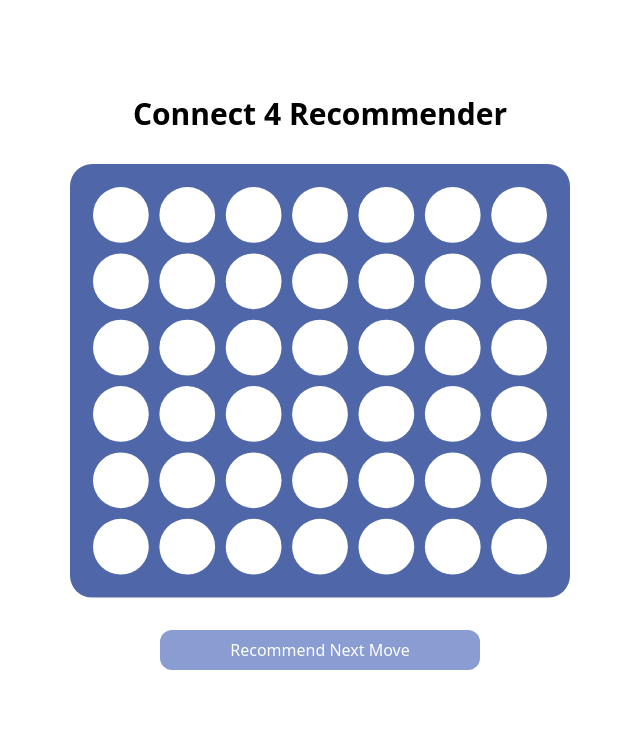
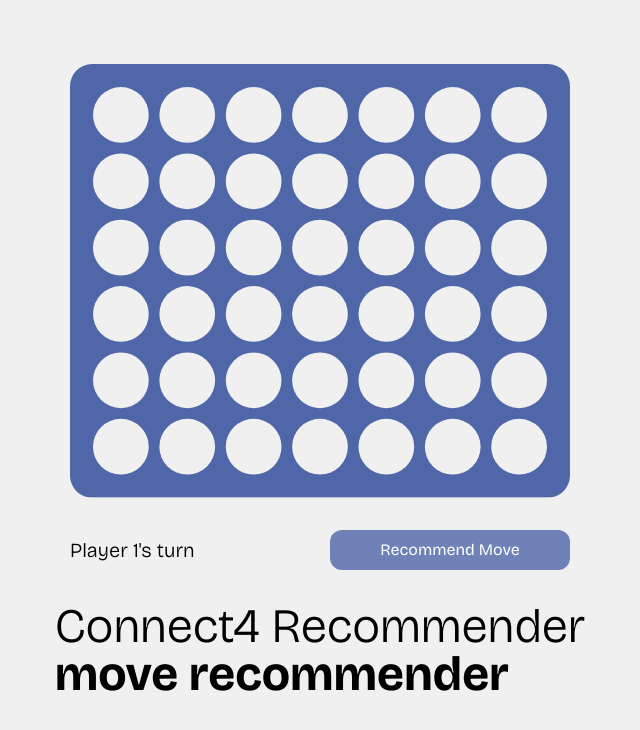
Before and after one commit to Ashleyc417/cpsc481-project2, a SvelteKit app: page / in a window 1280 px wide. Shown: the top 730 px of the page, without its empty margins (320-960 px from the left). Built offline with nearby package versions, Linux system fonts and the light colour scheme.

Commit message:
chore: stylize a bit

```diff
--- a/src/lib/components/Board.svelte
+++ b/src/lib/components/Board.svelte
@@ -28,7 +28,7 @@
 	});
 </script>
 
-<svg width="90%" viewBox={`0 0 ${W} ${H}`} style="max-width: 500px; cursor: pointer;">
+<svg viewBox={`0 0 ${W} ${H}`} class="max-w-100 sm:max-w-125 cursor-pointer">
 	<defs>
 		<mask id="board-mask">
 			<rect width={W} height={H} fill="white" />
--- a/src/routes/+page.svelte
+++ b/src/routes/+page.svelte
@@ -1,35 +1,41 @@
 <script lang="ts">
-	import './styles.css';
+	import '../styles.css';
 	import { gameState, recommendMove, resetGame } from '$lib/connect4/state.svelte';
 	import { Winner } from '$lib/connect4/logic';
 	import Board from '$lib/components/Board.svelte';
 </script>
 
-<main class="max-w-3xl mx-auto flex flex-col items-center gap-8 p-6 pt-24">
-	<h1 class="text-xl md:text-3xl font-bold">Connect 4 Recommender</h1>
+<main class="max-w-150 mx-auto flex flex-col items-center gap-8 p-6 pt-16">
 	<Board />
+	<div
+		class="w-full max-w-100 sm:max-w-125 flex flex-col sm:flex-row gap-2 items-center justify-between"
+	>
 		{#if gameState.isGameOver}
-		<p class="text-lg md:text-xl font-semibold">
+			<span class="text-xl font-semibold">
 				{#if gameState.winner === Winner.TIE}
 					It's a tie!
 				{:else}
 					Player {gameState.winner} won!
 				{/if}
-		</p>
+			</span>
 			<button
 				onclick={resetGame}
-			class="cursor-pointer max-w-80 rounded-xl w-full py-2 px-4 bg-[#899dd2]
-      text-white hover:brightness-110 transition-all"
+				class="cursor-pointer rounded-xl min-w-60 py-2 px-4 bg-[#4f66a8]/80 text-white hover:brightness-110 transition-all"
 			>
 				Play Again!
 			</button>
 		{:else}
+			<span class="text-xl font-light">Player {gameState.player}'s turn</span>
 			<button
 				onclick={recommendMove}
-			class="cursor-pointer max-w-80 rounded-xl w-full py-2 px-4 bg-[#899dd2]
-      text-white hover:brightness-110 transition-all"
+				class="cursor-pointer rounded-xl min-w-60 py-2 px-4 bg-[#4f66a8]/80 text-white hover:brightness-110 transition-all"
 			>
-			Recommend Next Move
+				Recommend Move
 			</button>
 		{/if}
+	</div>
+	<h1 class="text-3xl sm:text-5xl flex flex-col">
+		<span class="font-light">Connect4 Recommender</span>
+		<span class="font-bold">move recommender</span>
+	</h1>
 </main>
--- a/src/routes/styles.css
+++ /dev/null
@@ -1 +0,0 @@
-@import 'tailwindcss';
--- /dev/null
+++ b/src/styles.css
@@ -0,0 +1,8 @@
+@import url('https://fonts.googleapis.com/css2?family=Bricolage+Grotesque:opsz,wght@12..96,200..800&display=swap');
+
+@import 'tailwindcss';
+
+:root {
+	font-family: 'Bricolage Grotesque', sans-serif;
+	background-color: #f0f0f0;
+}
```
Lines whose indentation alone changed are shown as unchanged.
